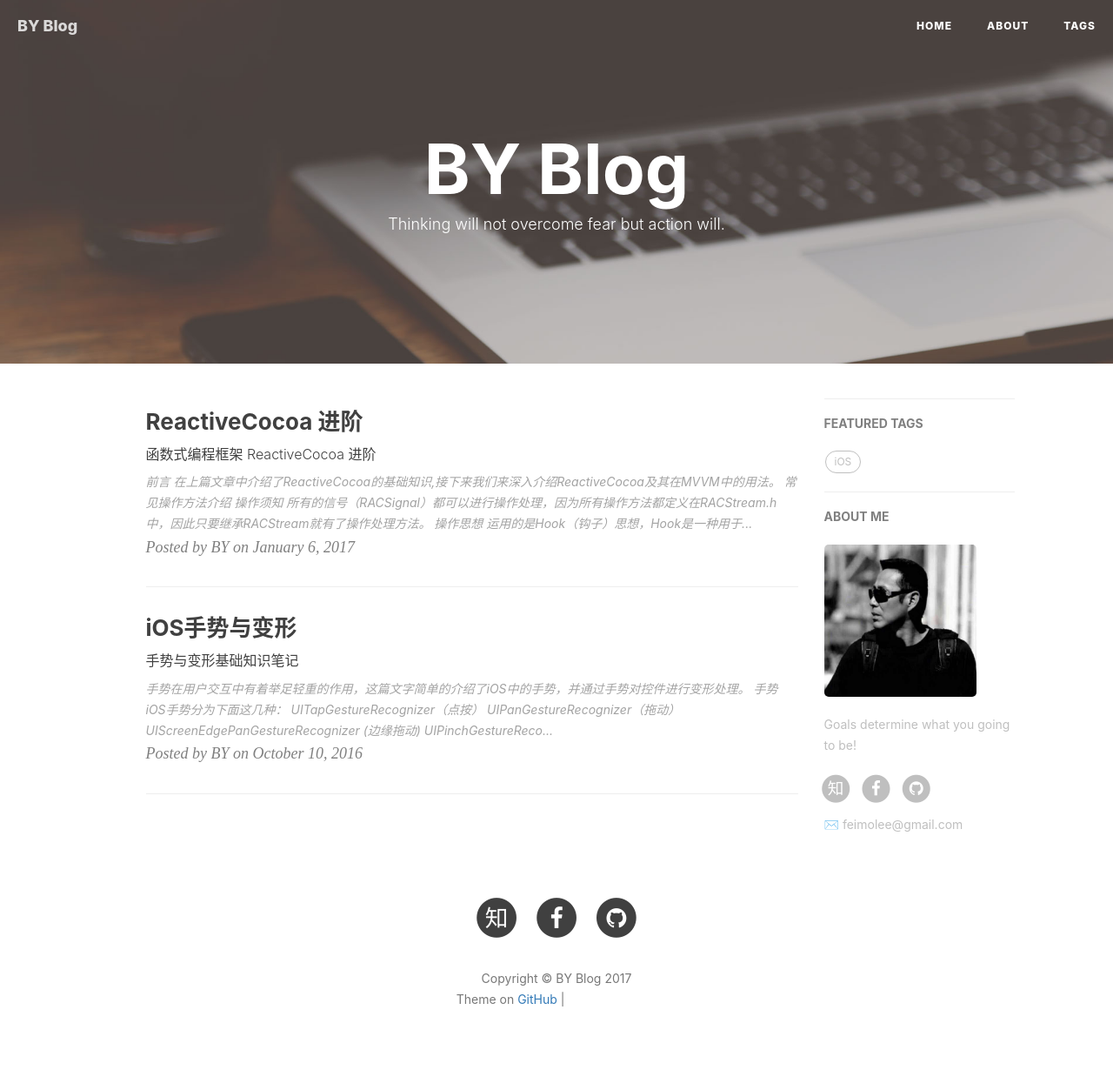
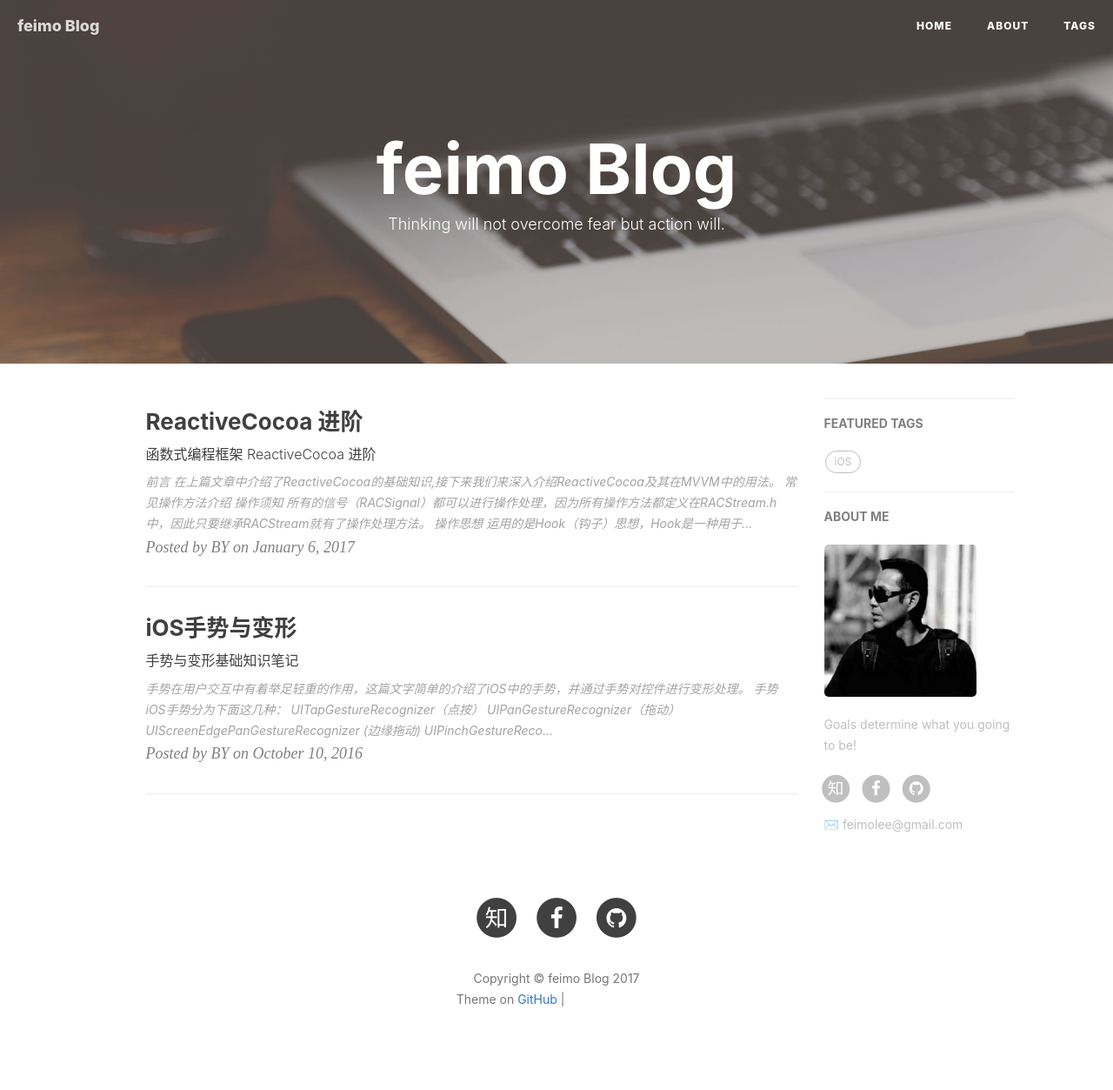
Before and after one commit to feimoc/feimoc.github.io, a Jekyll site: the page built from index.html, in a window 1280 px wide. Shown: the whole page at 87% size. Built offline with Jekyll 4.4.1, drawn with Linux system fonts in a browser that asks for light colours; nearby versions of some CDN libraries; the list of posts is cut into pages by our own code; comment, search, counter and statistics services are not loaded; grey boxes are pictures that could not be loaded.

Commit message:
更新配置

```diff
--- a/_config.yml
+++ b/_config.yml
@@ -1,5 +1,5 @@
 # Site settings
-title: BY Blog
+title: feimo Blog
 SEOTitle: feimo的博客
 header-img: img/post-bg-mma-22.jpg
 email: feimolee@gmail.com
```
